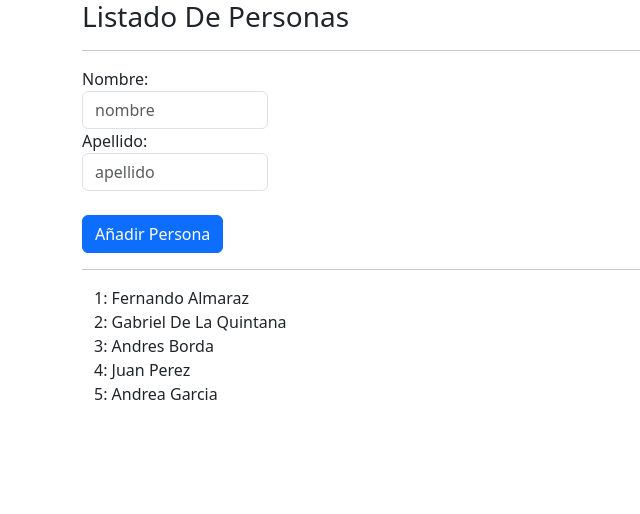
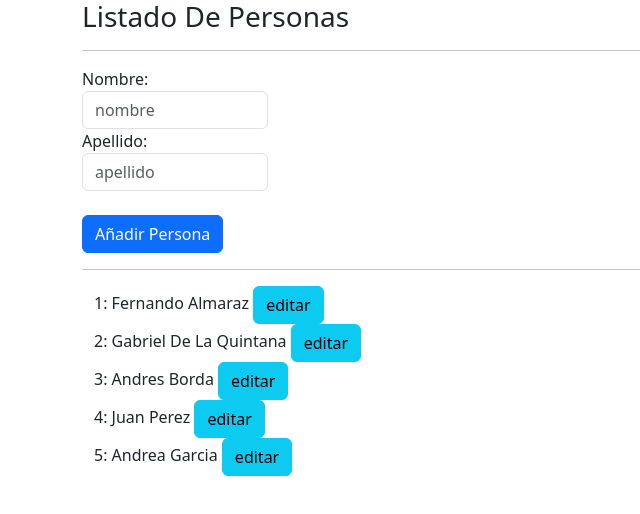
Before and after one commit to FernandoAlmaraz/Universidad_Angular, an Angular app in the folder listadoPersonas/: page / in a window 1280 px wide. Shown: the top 514 px of the page, without its empty margins (0-640 px from the left). Built offline with nearby package versions, Linux system fonts and the light colour scheme.

Commit message:
usando el suscribe

```diff
--- a/listadoPersonas/src/app/formulario/formulario.component.ts
+++ b/listadoPersonas/src/app/formulario/formulario.component.ts
@@ -10,7 +10,9 @@ import { PersonasService } from '../personas.service';
 export class FormularioComponent {
   constructor(private logginService: LogginService,
     private personasService: PersonasService) {
-
+    this.personasService.saludar.subscribe(
+      (indice: string) => alert("el indicie es: " + indice)
+    )
   }
   //@Output() personaCreada = new EventEmitter<Persona>;
   // nombreInput: string = "";
--- a/listadoPersonas/src/app/persona/persona.component.html
+++ b/listadoPersonas/src/app/persona/persona.component.html
@@ -3,7 +3,9 @@
     <div class="col">
       <div>
         {{indice+1}}: {{persona.nombre}} {{persona.apellido}}
+        <button type="submit" class="btn btn-info" (click)="emitirSaludo()">editar</button>
       </div>
+
     </div>
   </div>
 </div>
--- a/listadoPersonas/src/app/persona/persona.component.ts
+++ b/listadoPersonas/src/app/persona/persona.component.ts
@@ -1,5 +1,6 @@
 import { Component, Input } from '@angular/core';
 import { Persona } from '../persona.model';
+import { PersonasService } from '../personas.service';
 
 @Component({
   selector: 'app-persona',
@@ -9,4 +10,8 @@ import { Persona } from '../persona.model';
 export class PersonaComponent {
   @Input() persona: Persona = new Persona("", "");
   @Input() indice: number = 0;
+  constructor(private personsService: PersonasService) { }
+  emitirSaludo() {
+    this.personsService.saludar.emit("" + this.indice)
+  }
 }
--- a/listadoPersonas/src/app/personas.service.ts
+++ b/listadoPersonas/src/app/personas.service.ts
@@ -1,13 +1,19 @@
+import { Injectable, EventEmitter } from "@angular/core";
+import { LogginService } from "./LoggingService.service";
 import { Persona } from "./persona.model";
 
+@Injectable()
 export class PersonasService {
     personas: Persona[] = [new Persona('Fernando', 'Almaraz'),
     new Persona("Gabriel", "De La Quintana"),
     new Persona("Andres", "Borda"),
     new Persona("Juan", "Perez"),
     new Persona("Andrea", "Garcia")];
+    saludar = new EventEmitter<string>();
+    constructor(private logginService: LogginService) { }
     personaAgregada(persona: Persona) {
         this.personas.push(persona);
-        // this.logginService.enviarMensajeAConsola(this.personas + "  asdasd")
+        this.logginService.enviarMensajeAConsola(persona.apellido + "  desde servico personasS")
     }
+
 }
```
